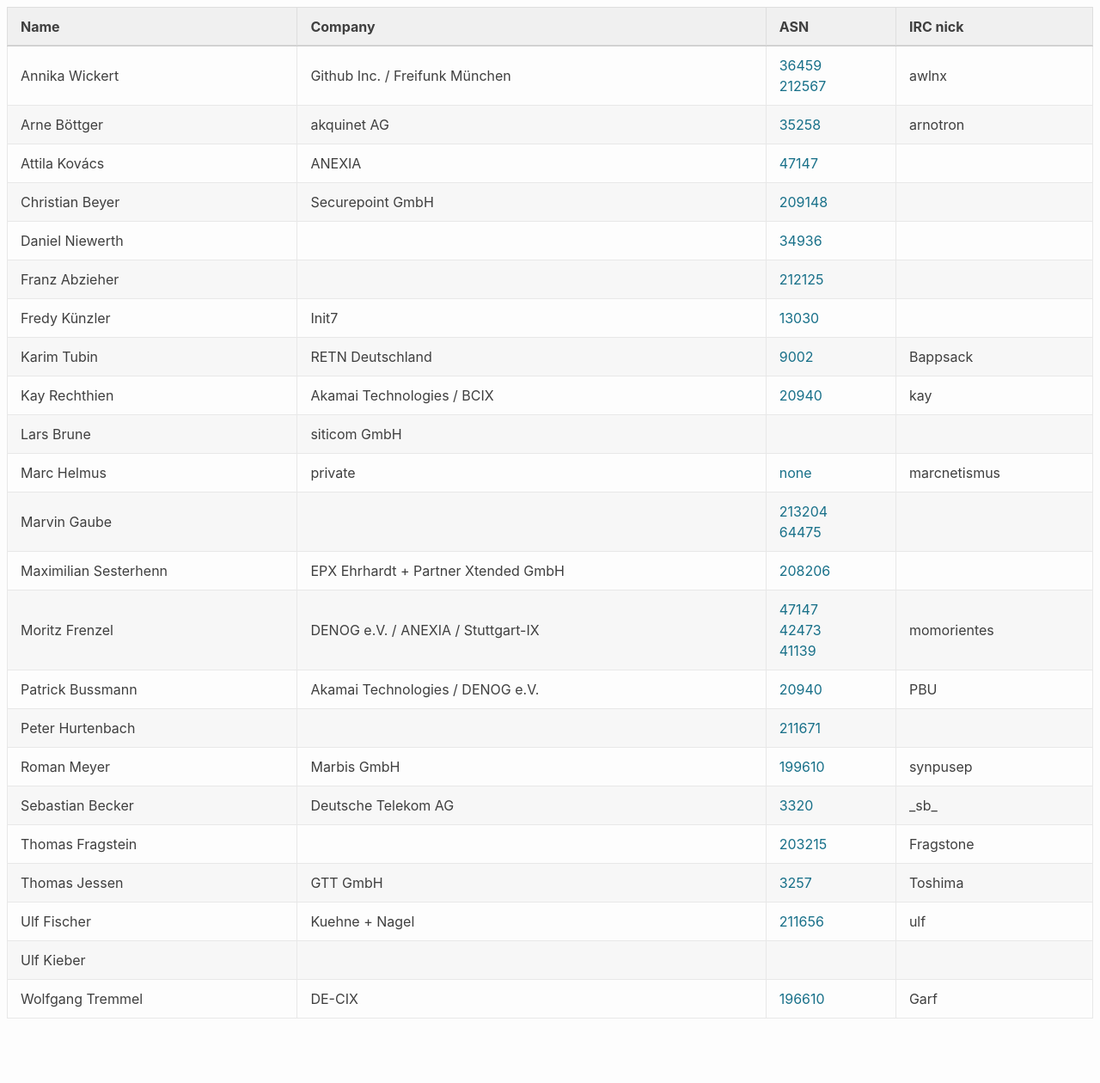
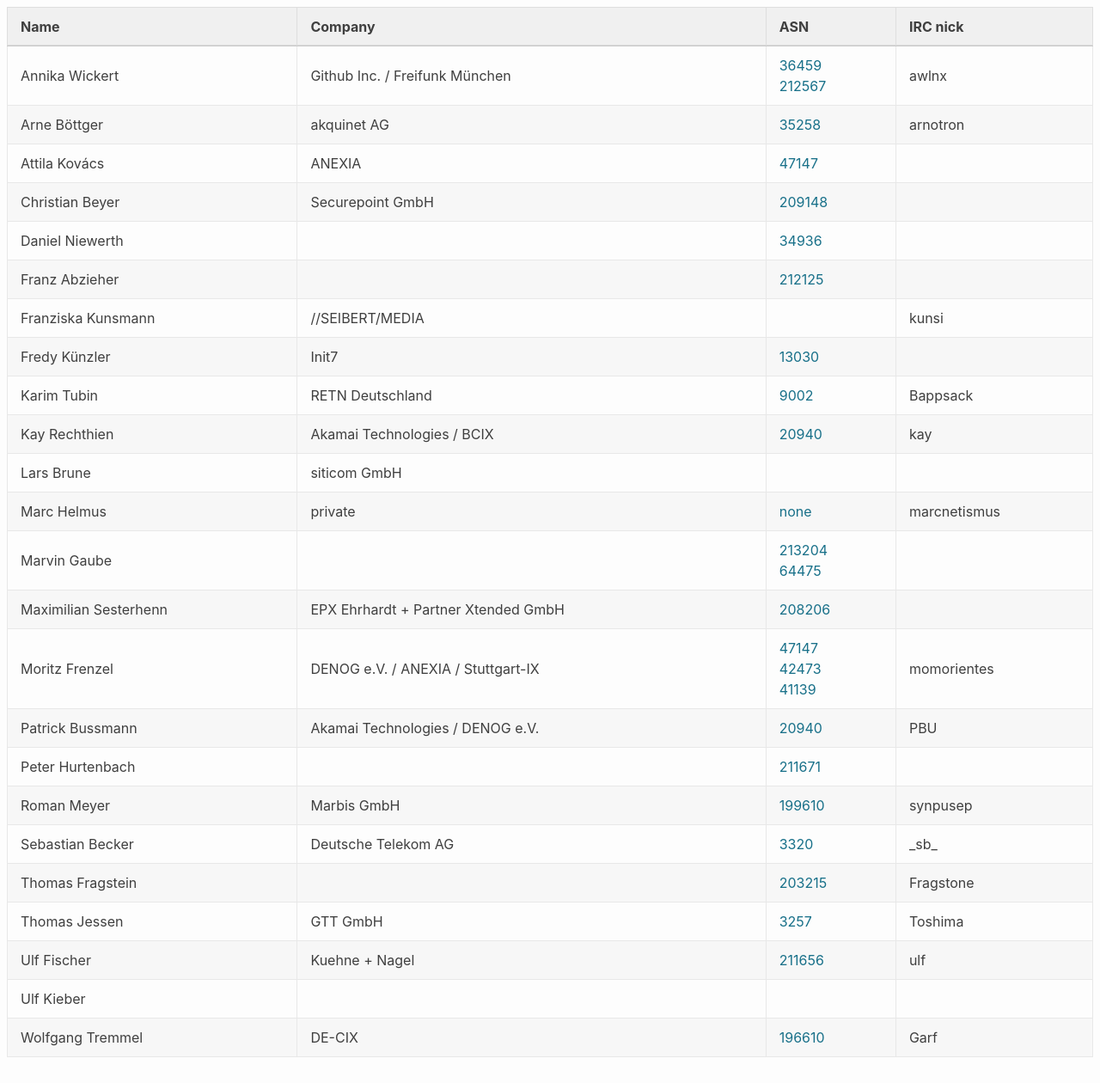
Before and after one commit to denog/pretix-attendeelist, a Jekyll site: the page built from meetup_2021_02/index.markdown, in a window 1280 px wide and 1260 px high. Shown: the whole window at 86% size. Built offline with Jekyll 4.4.1, drawn with Linux system fonts in a browser that asks for light colours.

Commit message:
Latest data: Fri Apr  9 16:41:36 UTC 2021

```diff
--- a/_data/attendees_meetup_2021-02.json
+++ b/_data/attendees_meetup_2021-02.json
@@ -34,6 +34,12 @@
     "company": null,
     "irc": null,
     "asn": "212125"
+  },
+  {
+    "name": "Franziska Kunsmann",
+    "company": "//SEIBERT/MEDIA",
+    "irc": "kunsi",
+    "asn": null
   },
   {
     "name": "Fredy Künzler",
```
